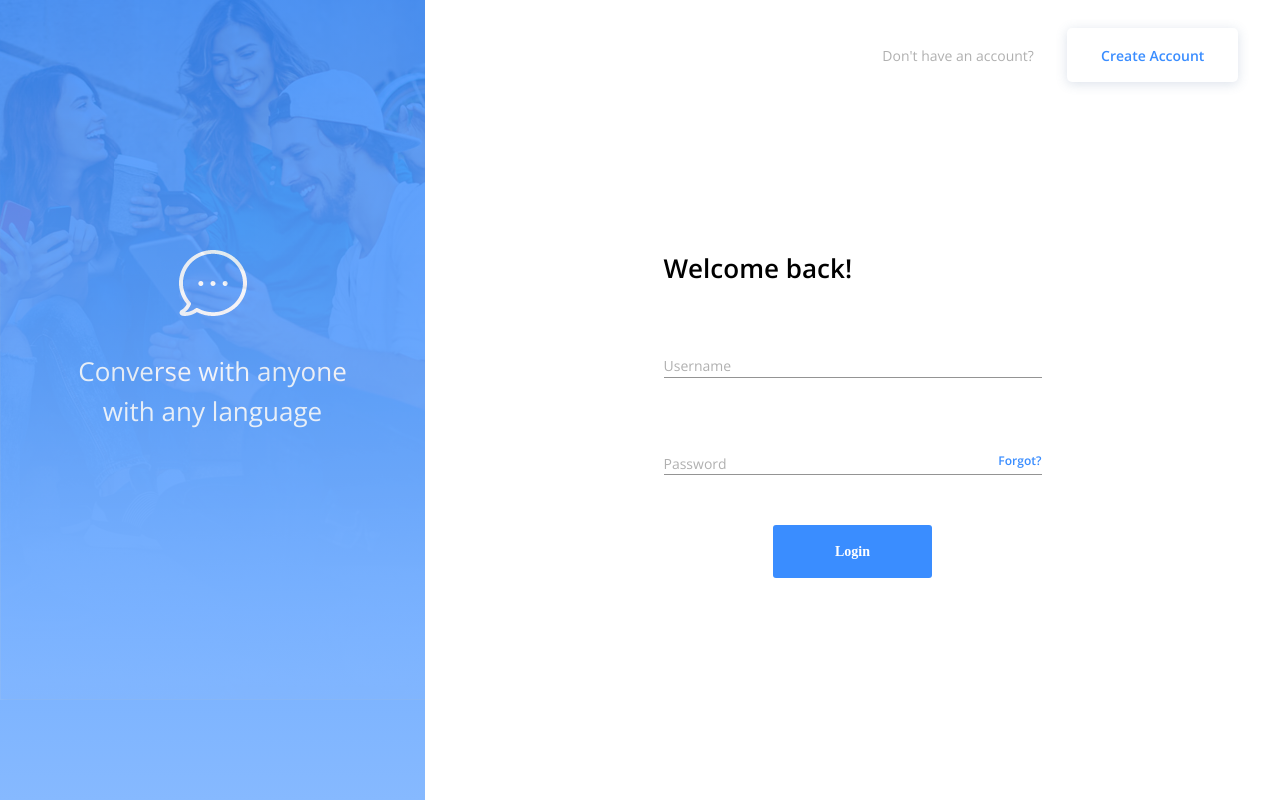
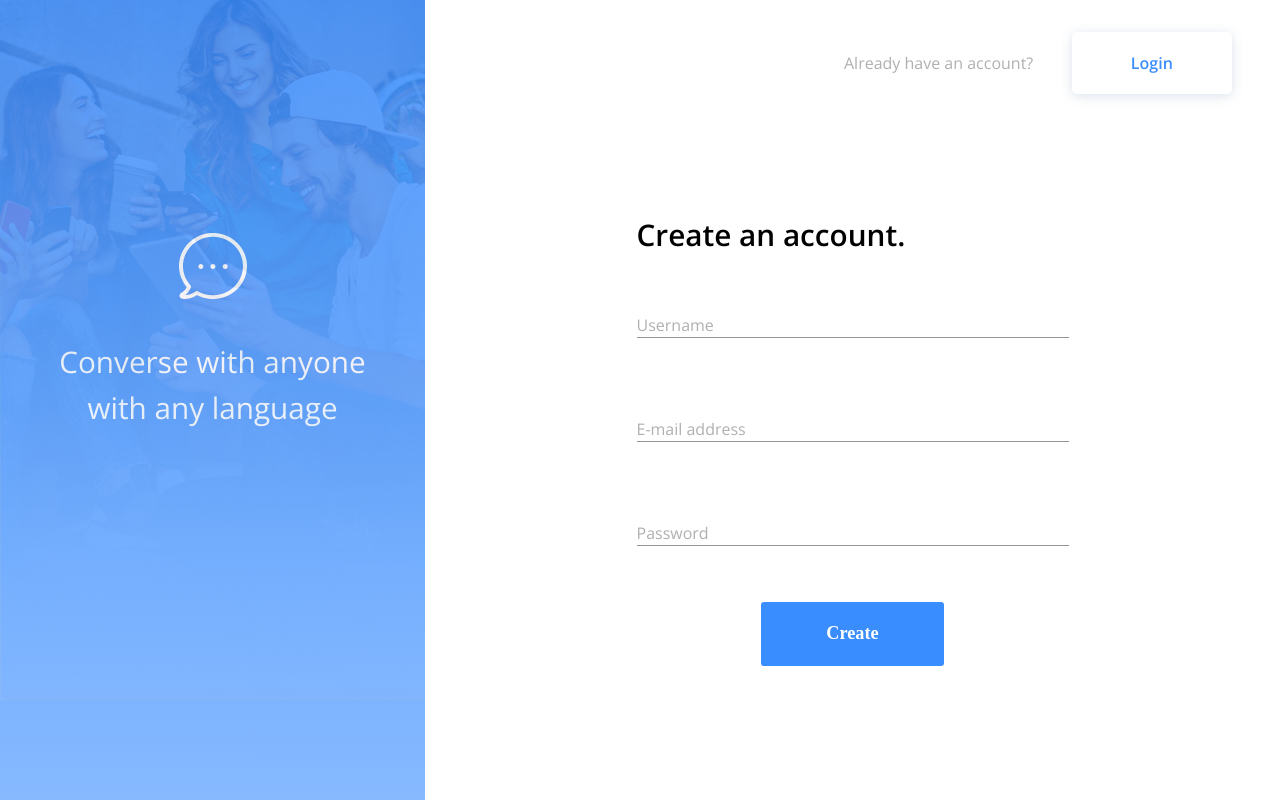
Before and after one commit to E-Fung/messenger-7541, a React (Create React App) app in the folder client/: page / in a window 1280 px wide. Before the commit this address led to /login. Built offline with nearby package versions, Linux system fonts and the light colour scheme; no server answers.

Commit message:
implemented theme.[typo, palette, overrides, spacing] as well as made design spec match mock

```diff
--- a/client/src/LoginSignUp.js
+++ b/client/src/LoginSignUp.js
@@ -9,33 +9,33 @@ import { LeftMedia, StyledTextField } from "./components";
 const useStyles = makeStyles((theme) => ({
   root: {
     position: "relative",
-    flexWrap: "nowrap",
+    flexWrap: "nowrap"
   },
   formBox: {
     height: "100vh",
     alignContent: "center",
     flexDirection: "column",
     flexGrow: "1",
-    flexWrap: "nowrap",
+    flexWrap: "nowrap"
   },
   formBox__topbar: {
-    padding: "2rem 3rem",
-    justifyContent: "flex-end",
+    padding: `${theme.spacing(2)} ${theme.spacing(3)}`,
+    justifyContent: "flex-end"
   },
   formBox__topbar__question: {
     alignSelf: "center",
-    color: "#B0B0B0",
-    padding: "1.25rem 2.4rem",
+    color: theme.palette.primary.grey,
+    padding: `${theme.spacing(1.25)} ${theme.spacing(2.4)}`
   },
   formBox__topbar__button: {
-    boxShadow: "0px 2px 12px 0px rgba(74, 106, 149, 0.2)",
-    padding: "1.25rem 2.4rem",
+    boxShadow: `0px 2px 12px 0px rgba(74, 106, 149, 0.2)`,
+    padding: `${theme.spacing(1.25)} ${theme.spacing(2.4)}`,
     borderRadius: "5px",
     fontWeight: "600"
   },
   formBox__topbar__buttonSignup: {
-    boxShadow: "0px 2px 12px 0px rgba(74, 106, 149, 0.2)",
-    padding: "1.25rem 3.7rem",
+    boxShadow: `0px 2px 12px 0px rgba(74, 106, 149, 0.2)`,
+    padding: `${theme.spacing(1.25)} ${theme.spacing(3.7)}`,
     borderRadius: "5px",
     fontWeight: "600"
   },
@@ -45,40 +45,53 @@ const useStyles = makeStyles((theme) => ({
     justifyContent: "center",
   },
   formBox__formShift: {
-    transform: "translate(0,-3rem)",
-  },
-  formBox__formShiftSingup: {
-    transform: "translate(0,-1.5rem)",
+    transform: (props) =>
+      props.type === "login"
+      ? `translate(0,-4.5rem)`
+      : `translate(0,-1.5rem)`,
   },
   formBox__form__title: {
-    marginBottom: "2rem",
-    fontWeight: "600"
-  },
-  formBox__form__titleSignup: {
-    marginBottom: "1rem",
+    marginBottom: (props) =>
+      props.type === "login"
+      ? theme.spacing(2)
+      : theme.spacing(1),
     fontWeight: "600"
   },
   formBox__form__forgot: {
-    color: `${theme.palette.primary.main}`,
+    color: theme.palette.primary.main,
     cursor: "pointer",
   },
   formBox__form__butBox: {
     justifyContent: "center",
   },
   formBox__form__butBox__button: {
-    backgroundColor: `${theme.palette.primary.main}`,
-    color: "white",
-    padding: "1.3rem 4.4rem",
-    marginTop: "1rem",
+    backgroundColor: theme.palette.primary.main,
+    color: theme.palette.primary.white,
+    width: `${(160/14)}rem`,
+    height: `${(56/14)}rem`,
+    marginTop: theme.spacing(1),
     borderRadius: "3px",
     fontFamily: "Montserrat",
+    fontSize: `${(16/14)}rem`,
   },
   [theme.breakpoints.down("md")]: {
     formBox__topbar__question: {
-      padding: "0rem 2rem",
+      padding: `${theme.spacing(0)} ${theme.spacing(2)}`
     },
   },
 }));
+
+const FormShiftGrid = (props) => {
+  const {type, ...other} = props;
+  const classes = useStyles(props)
+  return <Grid className={classes.formBox__formShift} {...other} />
+}
+
+const FormTitleTypo = (props) => {
+  const {type, ...other} = props;
+  const classes = useStyles(props)
+  return <Typography variant="h2" className={classes.formBox__form__title} {...other} />
+}
 
 const LoginSignUp = (props) => {
   const history = useHistory();
@@ -124,11 +137,11 @@ const LoginSignUp = (props) => {
           </Button>
         </Grid>
         <Grid container item className={classes.formBox__form}>
-          <Grid className={onLogin ? classes.formBox__formShift : classes.formBox__formShiftSingup}>
+          <FormShiftGrid type={onLogin ? "login" : "signup"}>
             <form onSubmit={onLogin ? handleLogin : handleRegister}>
-              <Typography variant="h2" className={onLogin ? classes.formBox__form__title : classes.formBox__form__titleSignup}>
+              <FormTitleTypo type={onLogin ? "login" : "signup"}>
                 {onLogin ? "Welcome back!" : "Create an account."}
-              </Typography>
+              </FormTitleTypo>
               <StyledTextField label="Username" aria_label="username" type="text" name="username" />
                 {!onLogin && <StyledTextField label="E-mail address" aria_label="e-mail address" type="email" name="email" />}
               <StyledTextField
@@ -146,7 +159,7 @@ const LoginSignUp = (props) => {
                 </Button>
               </Grid>
             </form>
-          </Grid>
+          </FormShiftGrid>
         </Grid>
       </Grid>
     </Grid>
--- a/client/src/components/LeftMedia.js
+++ b/client/src/components/LeftMedia.js
@@ -38,14 +38,13 @@ const useStyles = makeStyles((theme) => ({
     justifyContent: "center",
   },
   mediaBox__gradient__textBox:{
-    marginTop: "2.5rem",
-    marginBottom:"8.5rem",
+    marginTop: theme.spacing(2.5),
+    marginBottom: theme.spacing(8.5),
     justifyContent: "center"
   },
   mediaBox__gradient__textBox__text: {
-    color: "white",
+    color: theme.palette.primary.white,
     textAlign: "center",
-    padding: "0 4rem",
     fontWeight: "400"
   },
 }));
@@ -65,6 +64,8 @@ const LeftMedia = (props)=>{
           <Grid container className={classes.mediaBox__gradient__textBox}>
             <Typography variant="h2" className={classes.mediaBox__gradient__textBox__text}>
               Converse with anyone
+            </Typography>
+            <Typography variant="h2" className={classes.mediaBox__gradient__textBox__text}>
               with any language
             </Typography>
           </Grid>
--- a/client/src/components/StyledTextField.js
+++ b/client/src/components/StyledTextField.js
@@ -8,16 +8,17 @@ import { makeStyles } from "@material-ui/core/styles";
 
 const useStyles = makeStyles((theme) => ({
   textfields: {
-    width: "27rem",
-    marginBottom: "2rem"
+    width: theme.spacing(27),
+    marginBottom: theme.spacing(2)
   },
   textfields__label: {
-    lineHeight: "normal",
-    color: "#B0B0B0",
+    lineHeight: theme.typography.normal,
+    color: theme.palette.primary.grey,
   },
   textfields__label__shrink: {
     transform: "translate(0, 0)",
-    top: "-1.5rem"
+    top: theme.spacing(-1.5),
+    marginLeft: theme.spacing(0.2)
   },
 }));
 
--- a/client/src/index.css
+++ b/client/src/index.css
@@ -6,22 +6,6 @@ body {
   -moz-osx-font-smoothing: grayscale;
 }
 
-html {
-  font-size: 18px;
-}
-
-@media screen and (max-width: 1280px){
-  html {
-    font-size: 14px;
-  }
-}
-
-@media screen and (max-width: 600px){
-  html {
-    font-size: 10px;
-  }
-}
-
 code {
   font-family: source-code-pro, Menlo, Monaco, Consolas, "Courier New", monospace;
 }
--- a/client/src/routes.js
+++ b/client/src/routes.js
@@ -1,5 +1,5 @@
 import React, { useEffect, useState } from "react";
-import { Route, Switch, withRouter, Redirect } from "react-router-dom";
+import { Route, Switch, withRouter } from "react-router-dom";
 import { connect } from "react-redux";
 import { fetchUser } from "./store/utils/thunkCreators";
 import LoginSignUp from "./LoginSignUp.js";
@@ -44,7 +44,7 @@ const Routes = (props) => {
         <Route
           exact
           path="/"
-          render={(props) => (props.user?.id ? <Home /> : <Redirect to="/login" />)}
+          render={(props) => (props.user?.id ? <Home /> : <LoginSignUp/>)}
         />
         <Route path="/home" component={Home} />
       </Switch>
--- a/client/src/themes/theme.js
+++ b/client/src/themes/theme.js
@@ -3,32 +3,63 @@ import { createMuiTheme } from "@material-ui/core";
 export const theme = createMuiTheme({
   typography: {
     fontFamily: "Open Sans, sans-serif",
-    h2: {
-      fontSize: "1.86rem",
-      lineHeight: "2.86rem",
-      fontStyle: "normal",
-    },
+    normal: "normal",
     body1: {
       fontStyle: "normal",
       lineHeight: "normal"
     },
     body2: {
-      fontSize: "0.86rem",
+      fontSize: `${(12/14)}rem`,
       fontWeight: "600",
       fontStyle: "normal",
-      lineHeight: "1.14rem"
+      lineHeight: `${(16/14)}rem`,
     },
-    fontSize: 14,
+    h2: {
+      fontSize: `${(26/14)}rem`,
+      lineHeight: `${(40/14)}rem`,
+      fontStyle: "normal",
+    },
     button: {
       textTransform: "none",
       letterSpacing: 0,
-      fontWeight: "bold",
       fontStyle: "normal",
       lineHeight: "normal",
       fontSize: "1rem",
-    }
+      fontWeight: "bold"
+    },
+    fontSize: 14
   },
+  spacing: (factor) => `${factor}rem`,
   overrides: {
+    MuiCssBaseline: {
+      "@global": {
+        "@media (min-width: 0px)": {
+          html: {
+            fontSize: 8
+          }
+        },
+        "@media (min-width: 370px)": {
+          html: {
+            fontSize: 8
+          }
+        },
+        "@media (min-width: 600px)": {
+          html: {
+            fontSize: 12
+          }
+        },
+        "@media (min-width: 960px)": {
+          html: {
+            fontSize: 14
+          }
+        },
+        "@media (min-width: 1280px)": {
+          html: {
+            fontSize: 18
+          }
+        },
+      }
+    },
     MuiInput: {
       input: {
         fontWeight: "bold"
@@ -36,7 +67,7 @@ export const theme = createMuiTheme({
     }
   },
   palette: {
-    primary: { main: "#3A8DFF", dark: "#86B9FF" },
+    primary: { main: "#3A8DFF", dark: "#86B9FF", white: "#FFFFFF", grey: "#B0B0B0"},
     secondary: { main: "#B0B0B0" }
   }
 });
```
